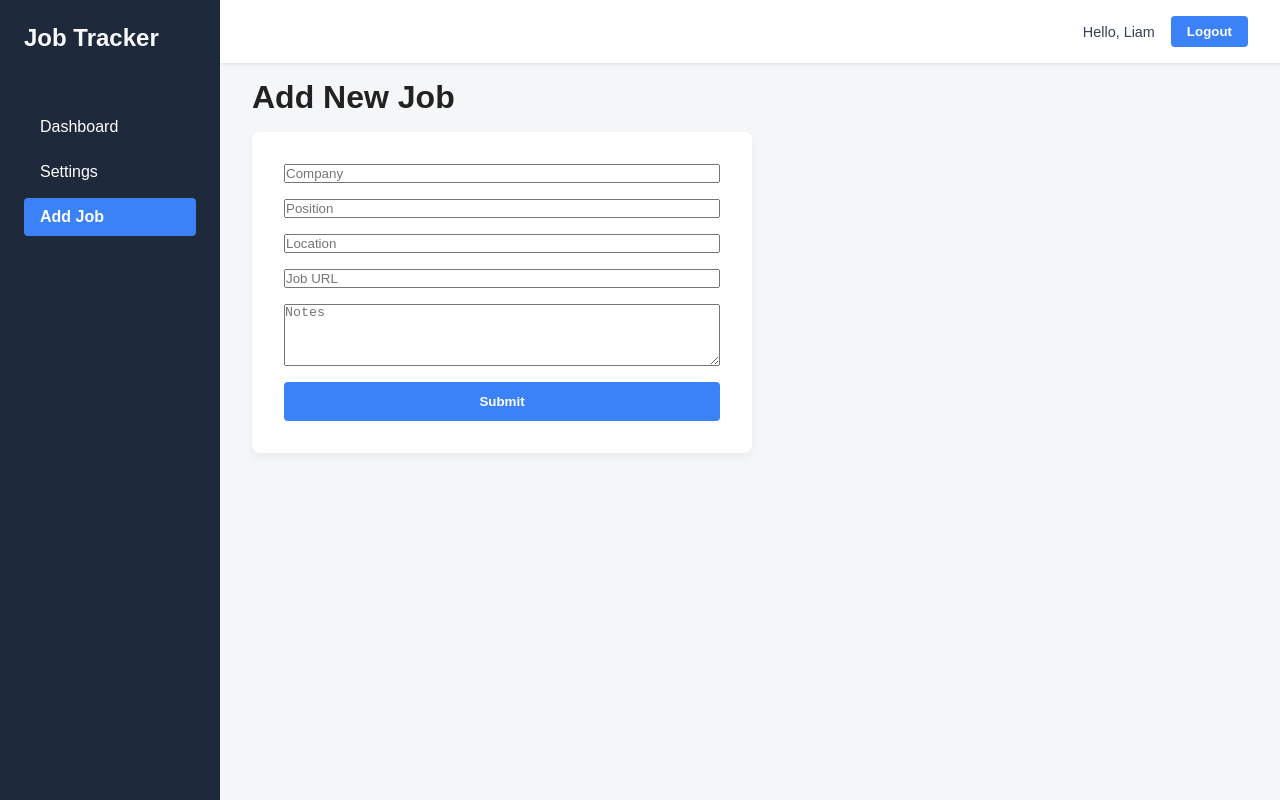
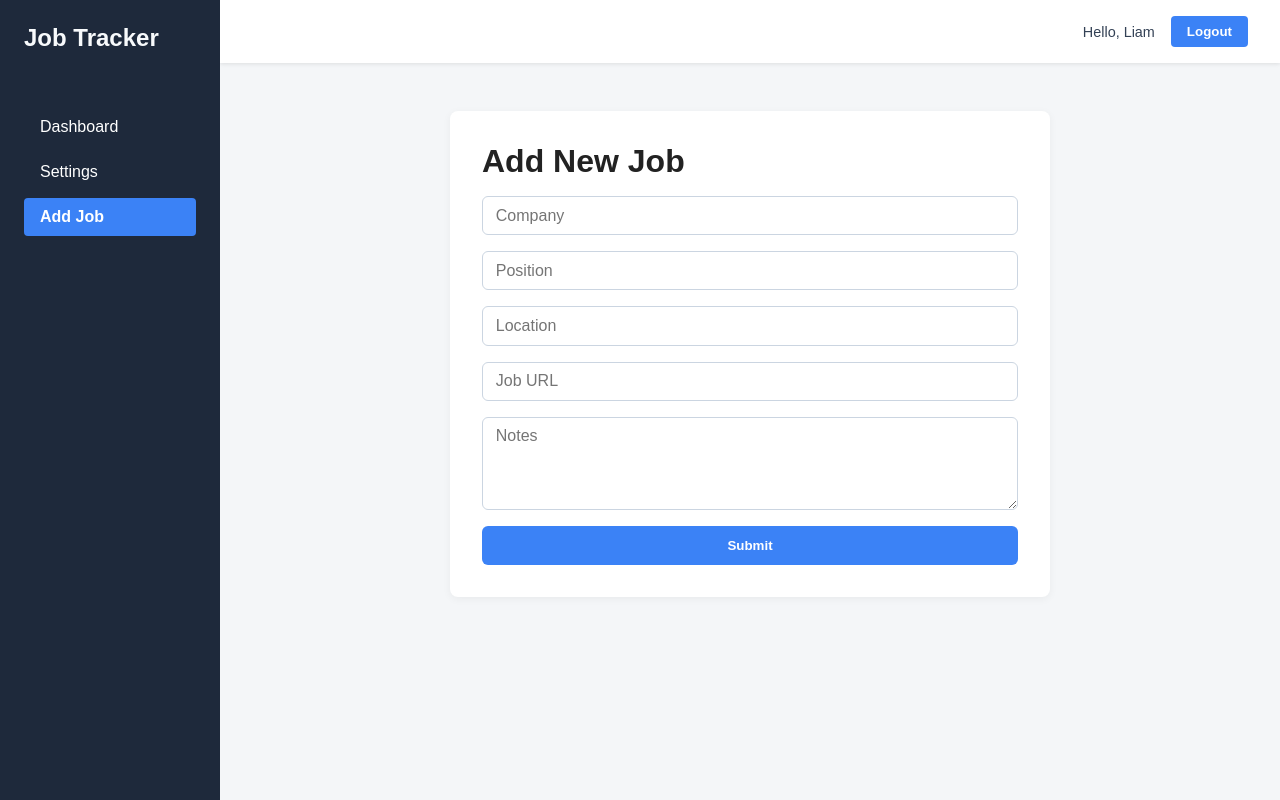
Before and after one commit to LLOKAI/job-tracker-app, a React (Vite) app in the folder client/: page /jobs/new in a window 1280 px wide. Built offline with nearby package versions, Linux system fonts and the light colour scheme.

Commit message:
Improved Add Job form styling, loading state, and validation

```diff
--- a/client/src/pages/NewJob.jsx
+++ b/client/src/pages/NewJob.jsx
@@ -10,6 +10,8 @@ export default function NewJob() {
     url: '',
     notes: '',
   });
+  const [submitting, setSubmitting] = useState(false);
+  const [error, setError] = useState('');
 
   const handleChange = e => {
     setFormData({ ...formData, [e.target.name]: e.target.value });
@@ -17,6 +19,8 @@ export default function NewJob() {
 
   const handleSubmit = async e => {
     e.preventDefault();
+    setSubmitting(true);
+    setError('');
 
     try {
       const res = await fetch('http://localhost:3000/api/jobs', {
@@ -28,41 +32,88 @@ export default function NewJob() {
       if (!res.ok) throw new Error('Failed to create job');
       navigate('/dashboard');
     } catch (err) {
+      setError('Could not submit job. Please try again.');
       console.error(err);
-      alert('Failed to submit job');
+    } finally {
+      setSubmitting(false);
     }
   };
 
   return (
-    <div>
+    <div style={{
+      background: '#fff',
+      padding: '2rem',
+      borderRadius: '8px',
+      boxShadow: '0 2px 8px rgba(0,0,0,0.05)',
+      maxWidth: '600px',
+      margin: '2rem auto'
+    }}>
       <h1 style={{ marginBottom: '1rem' }}>Add New Job</h1>
-      <form onSubmit={handleSubmit} style={{
-        display: 'flex',
-        flexDirection: 'column',
-        gap: '1rem',
-        maxWidth: '500px',
-        background: '#fff',
-        padding: '2rem',
-        borderRadius: '8px',
-        boxShadow: '0 4px 8px rgba(0,0,0,0.05)'
-      }}>
-        <input type="text" name="company" placeholder="Company" value={formData.company} onChange={handleChange} required />
-        <input type="text" name="position" placeholder="Position" value={formData.position} onChange={handleChange} required />
-        <input type="text" name="location" placeholder="Location" value={formData.location} onChange={handleChange} required />
-        <input type="url" name="url" placeholder="Job URL" value={formData.url} onChange={handleChange} />
-        <textarea name="notes" placeholder="Notes" value={formData.notes} onChange={handleChange} rows={4} />
-        <button type="submit" style={{
-          padding: '0.75rem 1.5rem',
-          backgroundColor: '#3b82f6',
-          color: '#fff',
-          border: 'none',
-          borderRadius: '4px',
-          fontWeight: '600',
-          cursor: 'pointer'
-        }}>
-          Submit
+      {error && <p style={{ color: 'red', marginBottom: '1rem' }}>{error}</p>}
+      <form onSubmit={handleSubmit} style={{ display: 'flex', flexDirection: 'column', gap: '1rem' }}>
+        <input
+          name="company"
+          placeholder="Company"
+          value={formData.company}
+          onChange={handleChange}
+          required
+          style={inputStyle}
+        />
+        <input
+          name="position"
+          placeholder="Position"
+          value={formData.position}
+          onChange={handleChange}
+          required
+          style={inputStyle}
+        />
+        <input
+          name="location"
+          placeholder="Location"
+          value={formData.location}
+          onChange={handleChange}
+          required
+          style={inputStyle}
+        />
+        <input
+          name="url"
+          placeholder="Job URL"
+          value={formData.url}
+          onChange={handleChange}
+          style={inputStyle}
+        />
+        <textarea
+          name="notes"
+          placeholder="Notes"
+          value={formData.notes}
+          onChange={handleChange}
+          rows={4}
+          style={{ ...inputStyle, resize: 'vertical' }}
+        />
+        <button
+          type="submit"
+          disabled={submitting}
+          style={{
+            padding: '0.75rem 1rem',
+            background: submitting ? '#94a3b8' : '#3b82f6',
+            color: '#fff',
+            border: 'none',
+            borderRadius: '6px',
+            cursor: submitting ? 'not-allowed' : 'pointer',
+            fontWeight: 'bold'
+          }}
+        >
+          {submitting ? 'Submitting...' : 'Submit'}
         </button>
       </form>
     </div>
   );
 }
+
+const inputStyle = {
+  padding: '0.6rem 0.8rem',
+  borderRadius: '6px',
+  border: '1px solid #cbd5e1',
+  fontSize: '1rem',
+  fontFamily: 'inherit'
+};
```
